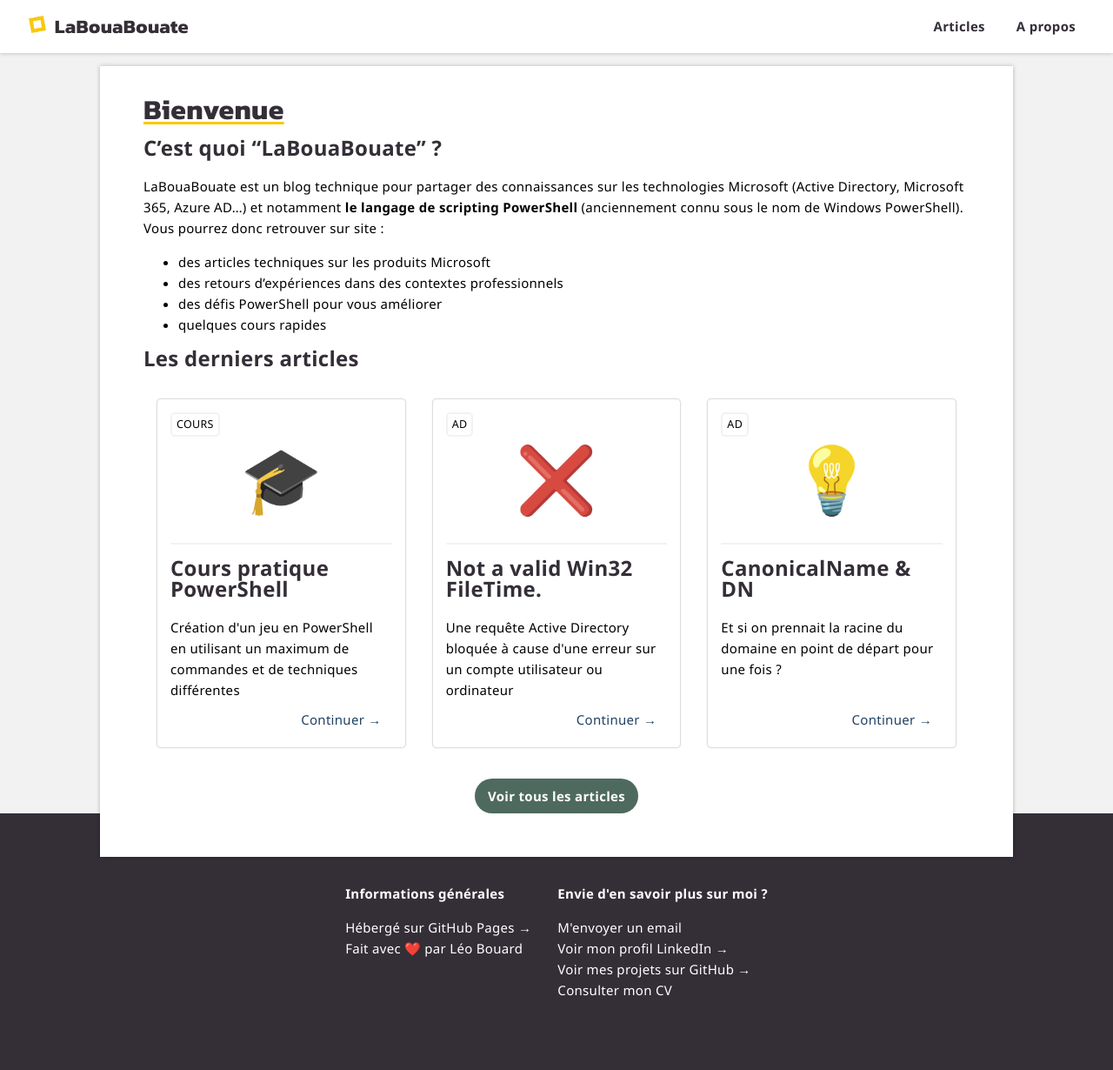
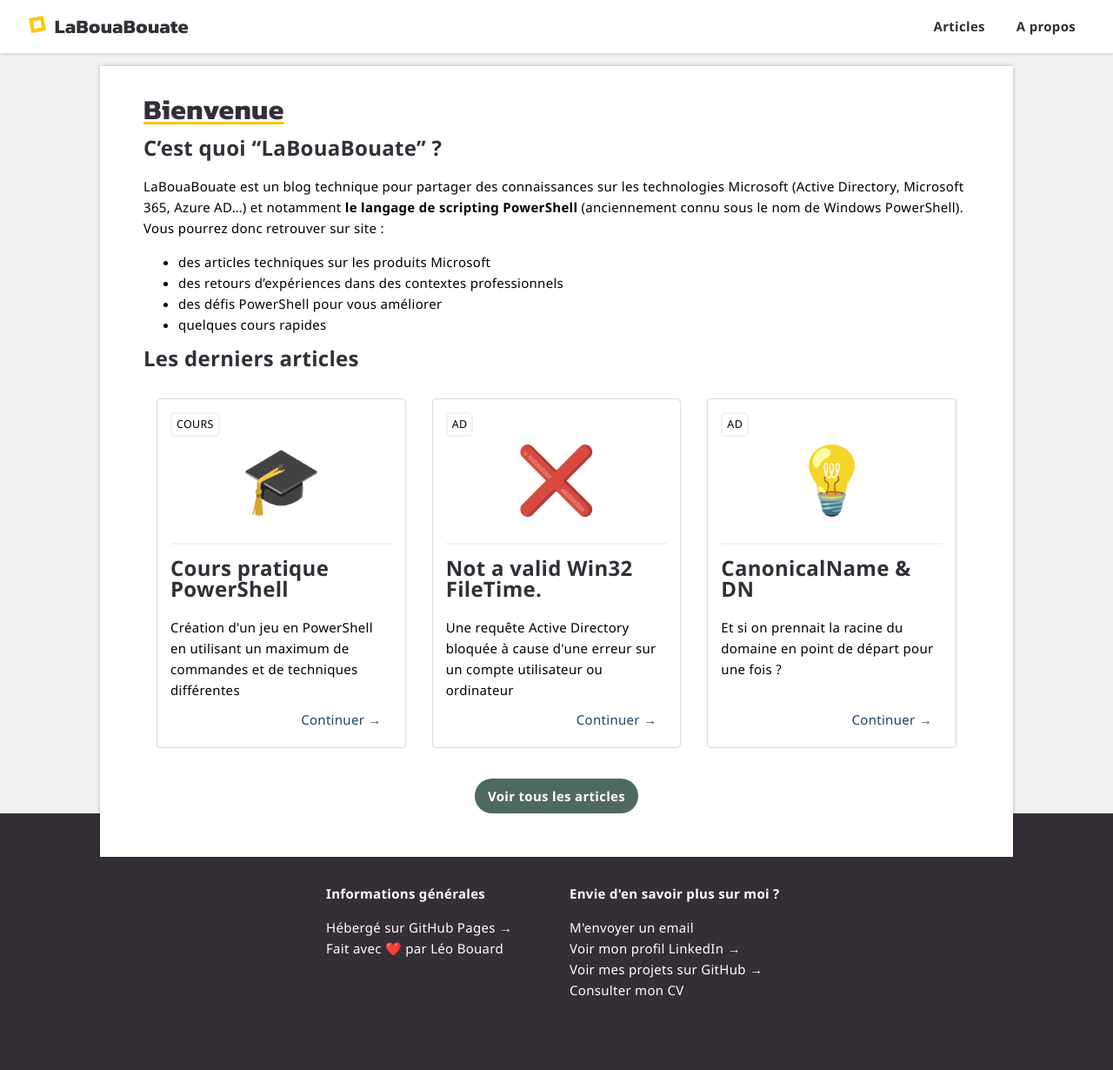
Before and after one commit to leobouard/leobouard.github.io, a Jekyll site: the page built from index.md, in a window 1280 px wide. Shown: the whole page at 87% size. Built offline with Jekyll 4.4.1, drawn with Linux system fonts in a browser that asks for light colours; some web fonts are replaced; our own code applies the rules of GitHub Pages for plain Markdown files.

Commit message:
Update default.html

```diff
--- a/_layouts/default.html
+++ b/_layouts/default.html
@@ -44,14 +44,14 @@
     </section>
 
     <footer>
-      <div width="250px">
+      <div style="width: 250px;">
         <p><b>Informations générales</b></p>
         <ul>
           <li>Hébergé sur <a href="https://pages.github.com/" target="_blank">GitHub Pages →</a></li>
           <li>Fait avec ❤️ par Léo Bouard</li>
         </ul>
       </div>
-      <div width="250px">
+      <div style="width: 250px;">
         <p><b>Envie d'en savoir plus sur moi ?</b></p>
         <ul>
           <li><a href="mailto:{{ site.emailAddress }}">M'envoyer un email</a></li>
```
